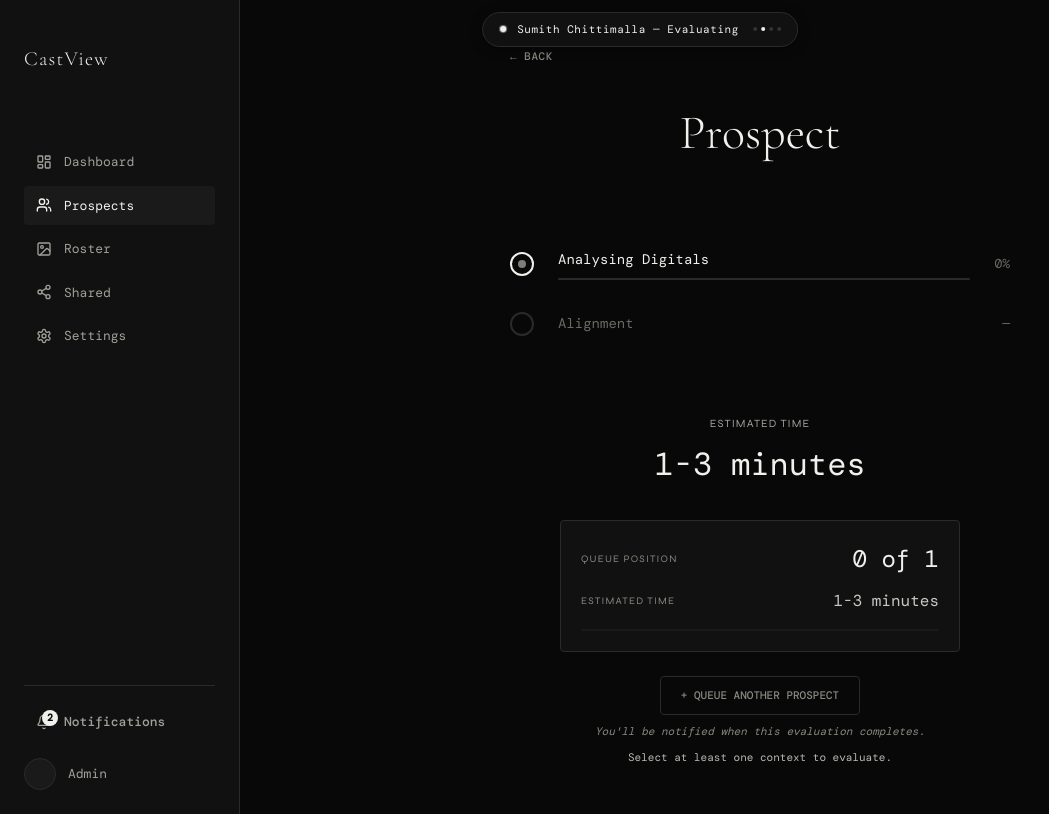
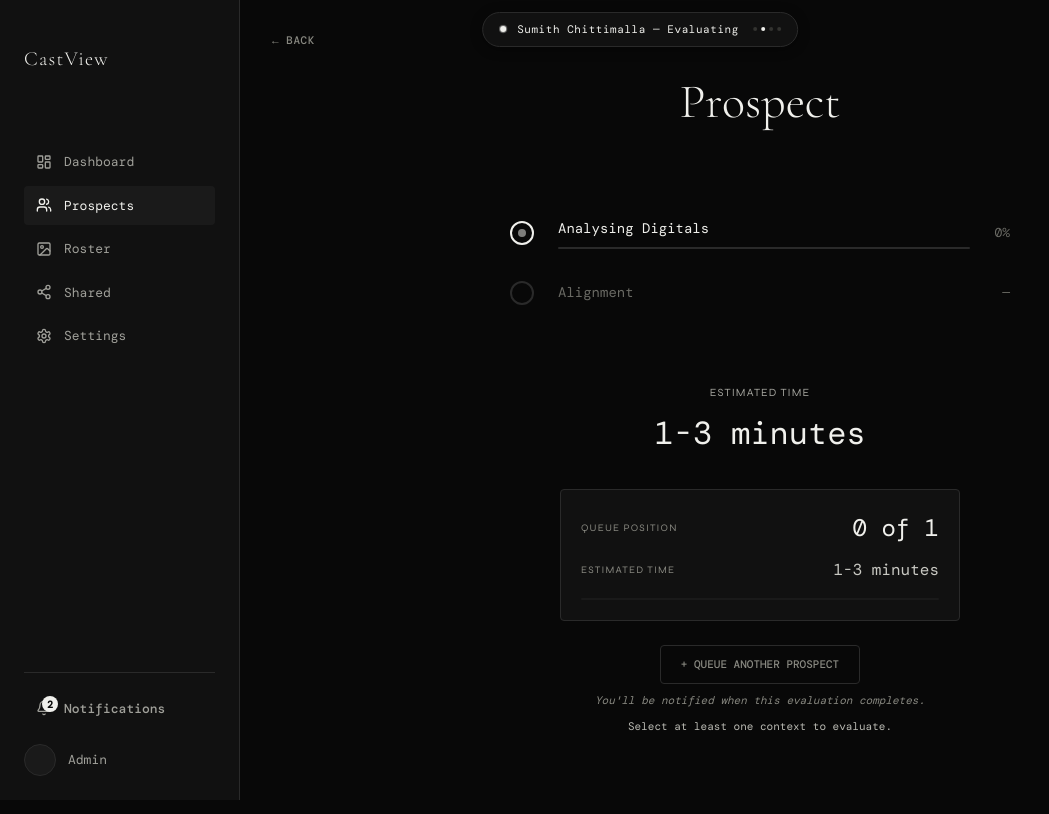
Before and after one commit to sumithproductive-ai/CastView, a React (Vite) app in the folder app/: page /rendering in a window 1280 px wide. Shown: the whole page, without its empty margins (0-1049 px from the left). Built offline with nearby package versions, Linux system fonts and the light colour scheme; a web font is replaced by a local one.

Commit message:
Update Rendering.tsx

```diff
--- a/app/src/app/components/Rendering.tsx
+++ b/app/src/app/components/Rendering.tsx
@@ -617,12 +617,17 @@ export function Rendering() {
   }, [evaluationComplete]);
 
   return (
-    <div className="flex items-center justify-center min-h-screen p-[48px]">
-      <div className="w-full max-w-[500px]">
+    <div
+      className="flex items-center justify-center min-h-screen p-[48px]"
+      style={{ position: 'relative' }}
+    >
       <button
         type="button"
         onClick={() => navigate(-1)}
         style={{
+          position: 'absolute',
+          top: '32px',
+          left: '32px',
           fontFamily: 'var(--font-mono)',
           fontSize: '11px',
           color: '#888880',
@@ -631,12 +636,11 @@ export function Rendering() {
           cursor: 'pointer',
           letterSpacing: '0.05em',
           padding: 0,
-            display: 'block',
-            marginBottom: '32px',
         }}
       >
         ← BACK
       </button>
+      <div className="w-full max-w-[500px]">
         <h1
           className="text-[48px] text-center mb-[80px]"
           style={{ fontFamily: 'var(--font-display)', fontWeight: 300, color: '#f0f0ec' }}
```
Lines whose indentation alone changed are shown as unchanged.
